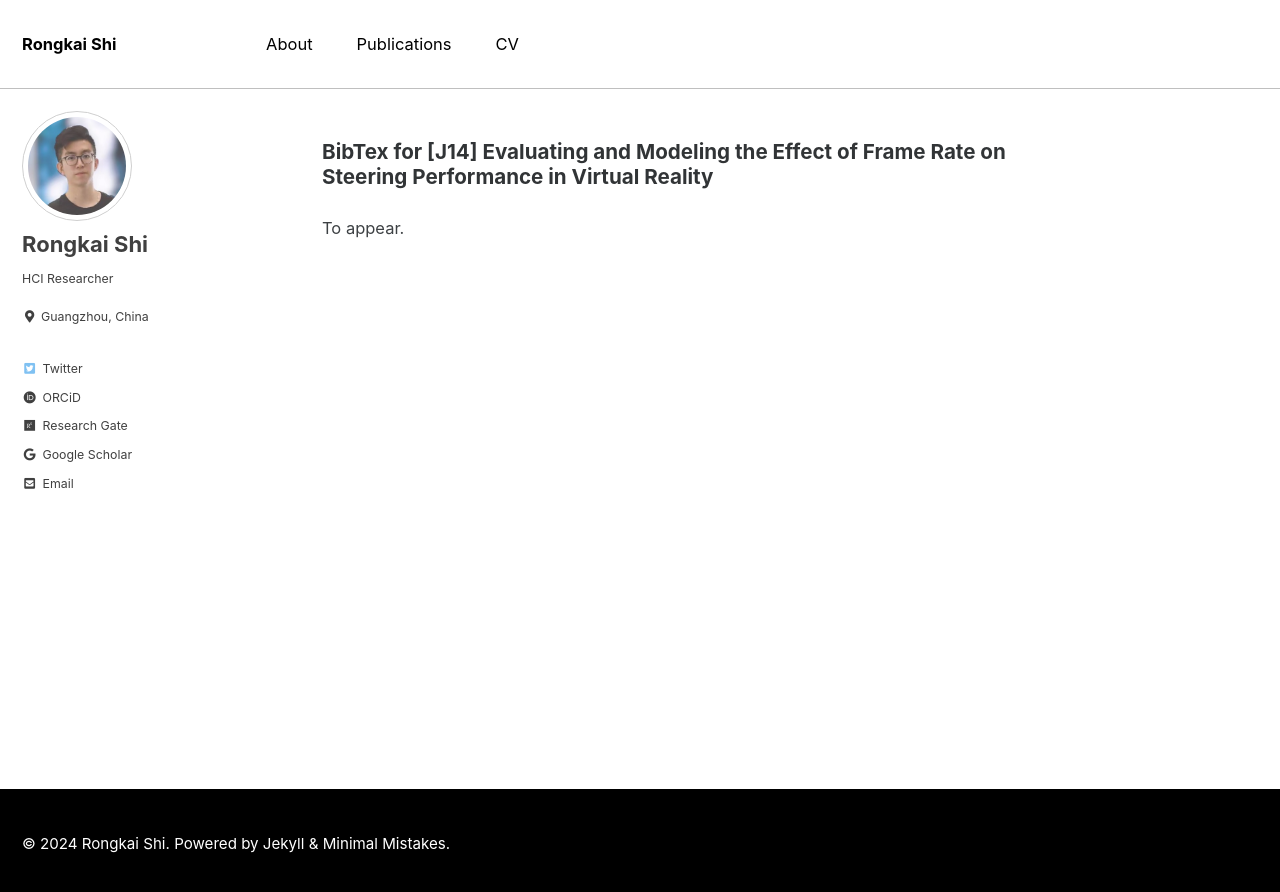
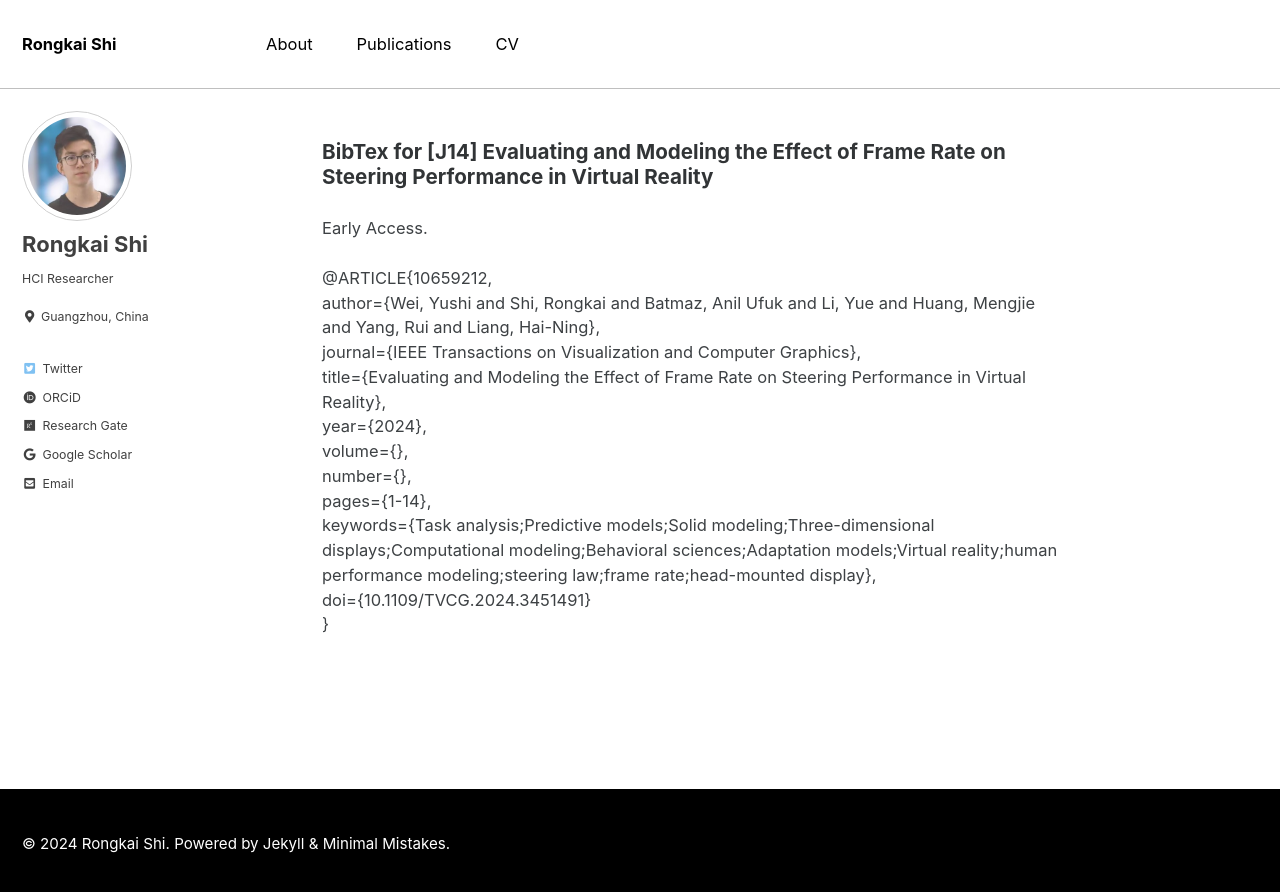
Before and after one commit to rongkaishi/rongkaishi.github.io, a Jekyll site: the page built from _publications/yushi-framerate24.md, in a window 1280 px wide. Shown: the top 892 px of the page. Built offline with Jekyll 4.4.1, drawn with Linux system fonts in a browser that asks for light colours; cached includes are drawn as plain includes.

Commit message:
24-Sep-02-Update

```diff
--- a/_publications/yushi-framerate24.md
+++ b/_publications/yushi-framerate24.md
@@ -4,12 +4,24 @@ title: "Evaluating and Modeling the Effect of Frame Rate on Steering Performance
 authors: Yushi Wei, <b>Rongkai Shi</b>, Anil Ufuk Batmaz, Yue Li, Mengjie Huang, Rui Yang, and Hai-Ning Liang
 publication: IEEE Transactions on Visualization and Computer Graphics
 year: 2024
-doi: ""
+doi: "https://doi.org/10.1109/TVCG.2024.3451491"
 pubtype: journal
-slug: ToAppear
+slug: yushi-framerate24
 indexnum: 28
 index: "[J14]"
 video: ""
 ---
 
-To appear.
+Early Access.<br/>
+<br/>
+@ARTICLE{10659212,<br/>
+  author={Wei, Yushi and Shi, Rongkai and Batmaz, Anil Ufuk and Li, Yue and Huang, Mengjie and Yang, Rui and Liang, Hai-Ning},<br/>
+  journal={IEEE Transactions on Visualization and Computer Graphics}, <br/>
+  title={Evaluating and Modeling the Effect of Frame Rate on Steering Performance in Virtual Reality}, <br/>
+  year={2024},<br/>
+  volume={},<br/>
+  number={},<br/>
+  pages={1-14},<br/>
+  keywords={Task analysis;Predictive models;Solid modeling;Three-dimensional displays;Computational modeling;Behavioral sciences;Adaptation models;Virtual reality;human performance modeling;steering law;frame rate;head-mounted display},<br/>
+  doi={10.1109/TVCG.2024.3451491}<br/>
+}
```
Also changed, not shown: assets/pubimg/yushi-framerate24.jpg (added).
